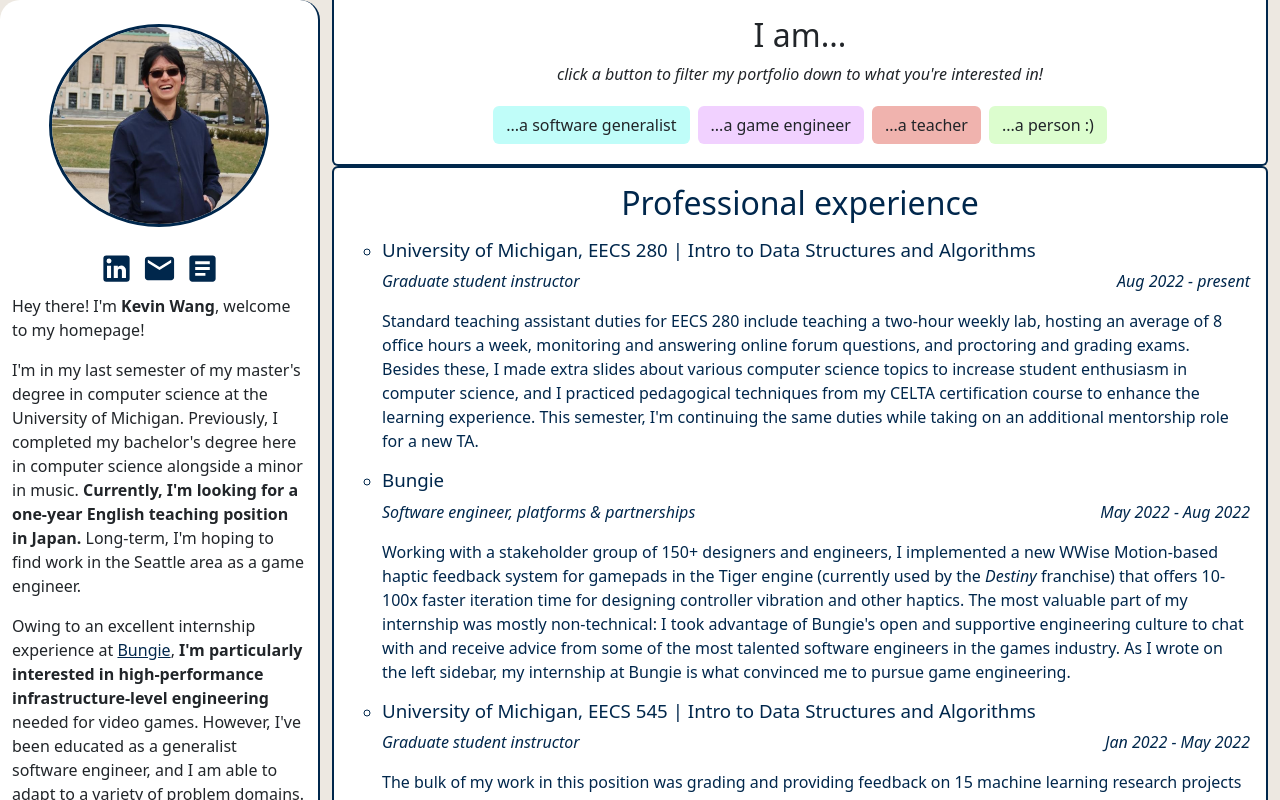
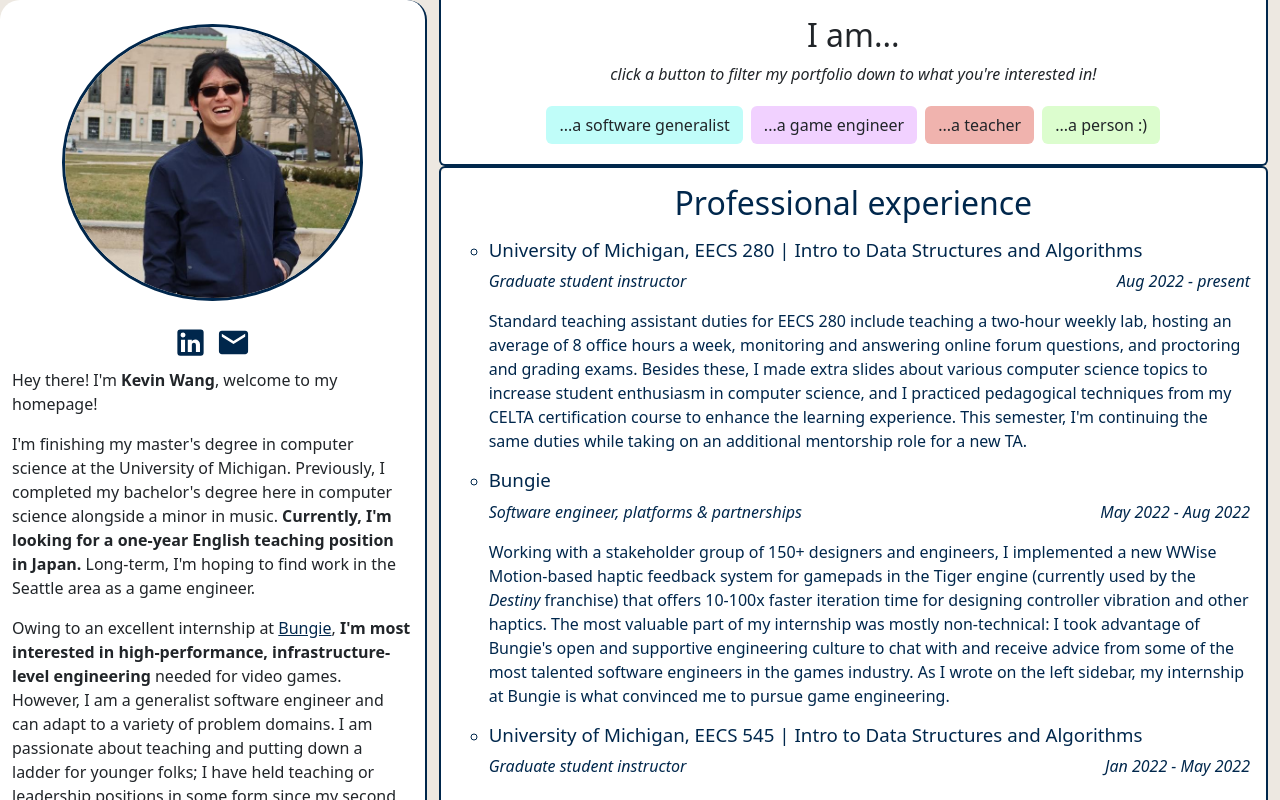
Before and after one commit to michigan-musicer/musicer-site-new, a React (Create React App) app: page / in a window 1280 px wide. Shown: the top 800 px of the page. Built offline with nearby package versions, Linux system fonts and the light colour scheme.

Commit message:
size adjustments

```diff
--- a/src/Main.scss
+++ b/src/Main.scss
@@ -88,8 +88,10 @@
   background-color: #ADDB93;
 }
 
-.portrait-border {
+.portrait-settings {
   border: 3px solid #00274C;
+  max-height: 350px;
+  max-width: 350px;
 }
 
 .main-game-note {
--- a/src/Main.tsx
+++ b/src/Main.tsx
@@ -56,44 +56,35 @@
   return (
     <div>
       <header>
-
-      {/* this imports bootstrap css styling */}
-      {/* <link
-        rel="stylesheet"
-        href="https://cdn.jsdelivr.net/npm/bootstrap@5.2.3/dist/css/bootstrap.min.css"
-        integrity="sha384-rbsA2VBKQhggwzxH7pPCaAqO46MgnOM80zW1RWuH61DGLwZJEdK2Kadq2F9CUG65"
-        crossOrigin="anonymous"
-      /> */}
-      {/* style sheet for social media buttons */}
-      {/* <link rel="stylesheet" href="../node_modules/@fortawesome/fontawesome-free/css/fontawesome.min.css"></link> */}
       </header>
       <body>
         {/* split intro and portfolio 1:3, horizontally if possible and vertical otherwise */}
         <div className='container-fluid'>
           <div className='row justify-content-md-center'>
-            <div className='col-md-3 main-bio'>
+            <div className='col-md-4 main-bio'>
               {/* put a sick logo with staff and musicer thing in the middle */}
               <div className='pt-2 pb-1 sticky-top'>
-                <img src={Kevin} className='img-fluid rounded-circle w-75 mx-auto d-block m-3 portrait-border' alt="Kevin Wang's portrait picture"/>
+                <img src={Kevin} className='img-fluid rounded-circle w-75 mx-auto d-block m-3 portrait-settings' alt="Kevin Wang's portrait picture"/>
                 <div className='d-flex justify-content-center mt-4 mb-2'>
                   <a className='main-spaced-links' href='https://www.linkedin.com/in/kevin-wang-978627196/'><LinkedInIcon fontSize='large'/></a>
                   <a className='main-spaced-links' href='mailto:musicer@umich.edu'><EmailIcon fontSize='large'/></a>
-                  <a className='main-spaced-links' href=''><ArticleIcon fontSize='large'/></a>
+                  {/* put a link here to jekyll blog once that's set up... */}
+                  {/* <a className='main-spaced-links' href=''><ArticleIcon fontSize='large'/></a> */}
                 </div>
                 <p className='text-left'>
                   Hey there! I'm <b>Kevin Wang</b>, welcome to my homepage!
                 </p>
                 <p className='text-left'>
-                  I'm in my last semester of my master's degree in computer science at the University of Michigan. Previously, I completed my bachelor's degree here in computer science alongside a minor in music. <b>Currently, I'm looking for a one-year English teaching position in Japan.</b> Long-term, I'm hoping to find work in the Seattle area as a game engineer.
+                  I'm finishing my master's degree in computer science at the University of Michigan. Previously, I completed my bachelor's degree here in computer science alongside a minor in music. <b>Currently, I'm looking for a one-year English teaching position in Japan.</b> Long-term, I'm hoping to find work in the Seattle area as a game engineer.
                 </p>
                 <p className='text-left'>
-                  Owing to an excellent internship experience at <a href='https://www.bungie.net/'>Bungie</a>, <b>I'm particularly interested in high-performance infrastructure-level engineering</b> needed for video games. However, I've been educated as a generalist software engineer, and I am able to adapt to a variety of problem domains. I am passionate about teaching and putting down a ladder for younger folks; I have held teaching or leadership positions in some form since my second semester at university.
+                  Owing to an excellent internship at <a href='https://www.bungie.net/'>Bungie</a>, <b>I'm most interested in high-performance, infrastructure-level engineering</b> needed for video games. However, I am a generalist software engineer and can adapt to a variety of problem domains. I am passionate about teaching and putting down a ladder for younger folks; I have held teaching or leadership positions in some form since my second semester at university.
                 </p>
               </div>
               {/* put a sick logo with staff and musicer thing in the middle */}
               {/* but like, on the bottom now lol */}
             </div>
-            <div className='col-md-9 pl-4 pr-4 pb-4'>
+            <div className='col-md-8 pl-4 pr-4 pb-4'>
               <div className='container-fluid p-0'>
                 <div className='container-fluid pt-3 bg-secondary border-bottom border-start border-end border-2 border-primary rounded-bottom'>
                   <h1 className='text-center'>I am...</h1>
@@ -105,9 +96,7 @@
                     <button type='button' onClick={() => {showWhat === showCategory.Person ? setShowWhat(showCategory.All) : setShowWhat(showCategory.Person)}} className='btn color-person btn-color-person m-1'>...a person :)</button>
                   </div>
                   <p className='text-center fst-italic m-0 mt-2 mb-2 main-game-note' aria-expanded={showWhat === showCategory.Game}>Given the nature of modern AAA game engineering, I'm including my work exploring generalist high-performance applications alongside my actual game-specific engineering work.</p>
-                  {/* <hr className='hr-primary'/> */}
                 </div>
-                {/* this below should only show if person is not selected */}
                 <ul className='list-group list-group-flush border-primary border border-2 rounded'>
                   <WorkExperience {...props}/>
                   <Projects {...props}/>
```
